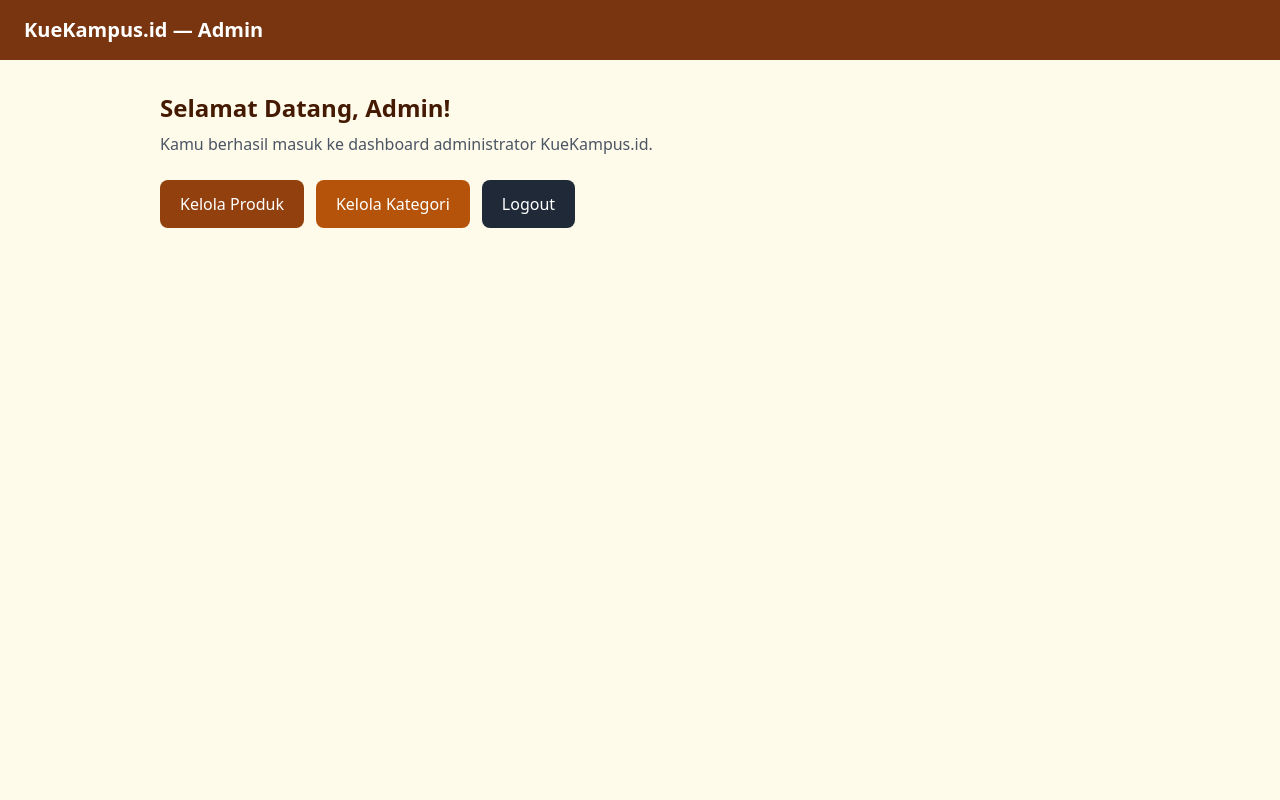
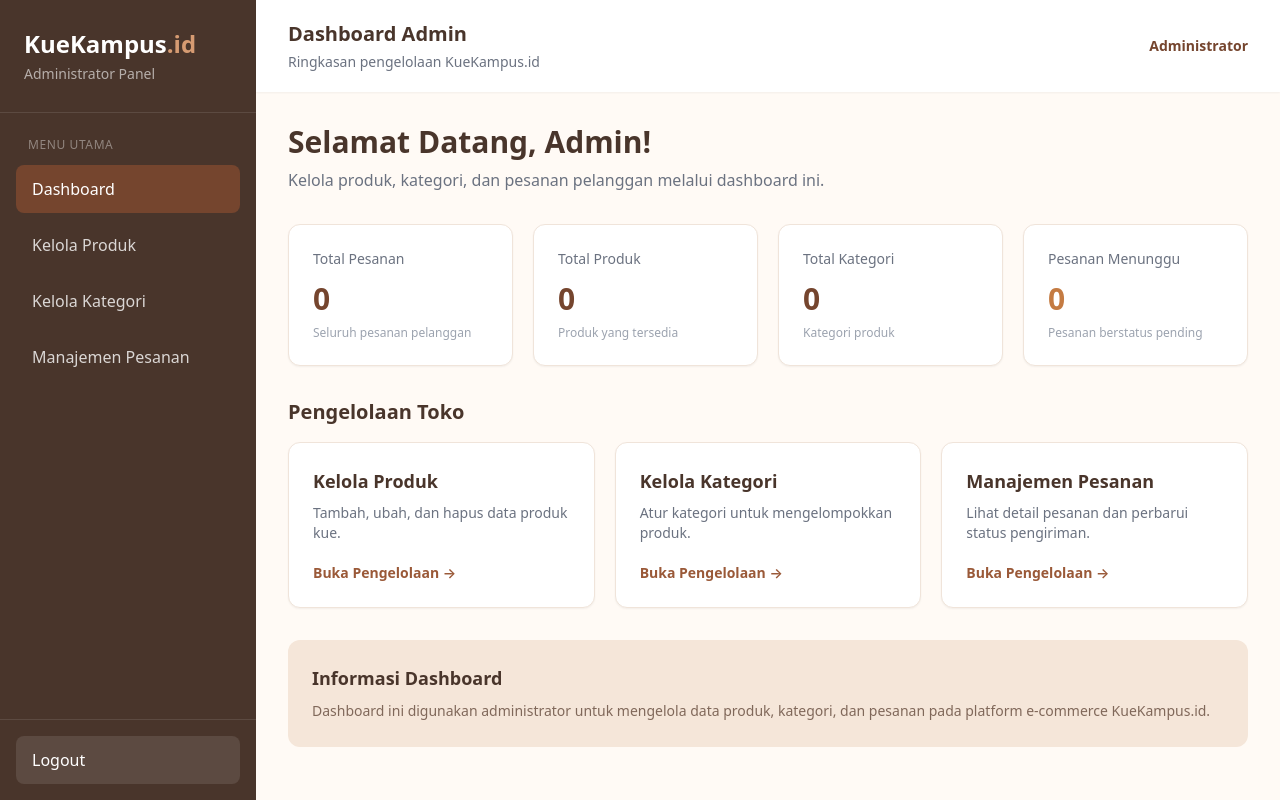
Before and after one commit to larasaprilia060406-dev/KueKampus, a Laravel app: page /admin/dashboard in a window 1280 px wide. Run offline with Laravel 10, Linux system fonts and the light colour scheme; the visitor is signed in with stand-in values (Sample User, id 1); data that the repository does not hold is empty; style sheets or scripts are compiled from the project's sources.

Commit message:
feat: implement admin order management dashboard

```diff
--- a/resources/views/admin/dashboard.blade.php
+++ b/resources/views/admin/dashboard.blade.php
@@ -1,4 +1,3 @@
-
 <!DOCTYPE html>
 <html lang="id">
 <head>
@@ -7,39 +6,185 @@
     <title>Dashboard Admin | KueKampus.id</title>
     @vite(['resources/css/app.css', 'resources/js/app.js'])
 </head>
-<body class="min-h-screen bg-amber-50">
-    <header class="bg-amber-900 px-6 py-4 text-white">
-        <h1 class="text-xl font-bold">KueKampus.id — Admin</h1>
-    </header>
 
-    <main class="mx-auto max-w-5xl p-8">
-        <h2 class="text-2xl font-bold text-amber-950">
-            Selamat Datang, Admin!
-        </h2>
+<body class="min-h-screen bg-[#fffaf5] text-[#49352b]">
 
-        <p class="mt-2 text-gray-600">
-            Kamu berhasil masuk ke dashboard administrator KueKampus.id.
-        </p>
+<div class="flex min-h-screen">
 
-        <div class="mt-6 flex flex-wrap gap-3">
+    <!-- Sidebar -->
+    <aside class="w-64 bg-[#49352b] text-white hidden md:flex flex-col">
+
+        <div class="px-6 py-7 border-b border-white/10">
+            <h1 class="text-2xl font-bold">
+                KueKampus<span class="text-[#d69b72]">.id</span>
+            </h1>
+            <p class="text-sm text-white/60 mt-1">Administrator Panel</p>
+        </div>
+
+        <nav class="flex-1 px-4 py-6 space-y-2">
+
+            <p class="text-xs uppercase tracking-wider text-white/40 px-3 mb-3">
+                Menu Utama
+            </p>
+
+            <a href="{{ route('admin.dashboard') }}"
+               class="block rounded-lg bg-[#75452e] px-4 py-3 text-white">
+                Dashboard
+            </a>
+
             <a href="{{ route('products.index') }}"
-               class="rounded-lg bg-amber-800 px-5 py-3 text-white">
+               class="block rounded-lg px-4 py-3 text-white/80 hover:bg-white/10">
                 Kelola Produk
             </a>
 
             <a href="{{ route('categories.index') }}"
-               class="rounded-lg bg-amber-700 px-5 py-3 text-white">
+               class="block rounded-lg px-4 py-3 text-white/80 hover:bg-white/10">
                 Kelola Kategori
             </a>
 
+            <a href="{{ route('admin.orders.index') }}"
+               class="block rounded-lg px-4 py-3 text-white/80 hover:bg-white/10">
+                Manajemen Pesanan
+            </a>
+
+        </nav>
+
+        <div class="p-4 border-t border-white/10">
             <form method="POST" action="{{ route('logout') }}">
                 @csrf
                 <button type="submit"
-                    class="rounded-lg bg-gray-800 px-5 py-3 text-white">
+                    class="w-full rounded-lg bg-white/10 px-4 py-3 text-left text-white hover:bg-white/20">
                     Logout
                 </button>
             </form>
         </div>
+
+    </aside>
+
+    <!-- Konten Utama -->
+    <main class="flex-1 min-w-0">
+
+        <!-- Header -->
+        <header class="bg-white px-5 md:px-8 py-5 shadow-sm flex flex-wrap justify-between items-center gap-3">
+            <div>
+                <h2 class="text-xl font-bold">Dashboard Admin</h2>
+                <p class="text-sm text-gray-500 mt-1">
+                    Ringkasan pengelolaan KueKampus.id
+                </p>
+            </div>
+
+            <div class="text-sm text-[#75452e] font-semibold">
+                Administrator
+            </div>
+        </header>
+
+        <div class="p-5 md:p-8">
+
+            <!-- Sambutan -->
+            <div class="mb-8">
+                <h1 class="text-2xl md:text-3xl font-bold text-[#49352b]">
+                    Selamat Datang, Admin!
+                </h1>
+
+                <p class="text-gray-500 mt-2">
+                    Kelola produk, kategori, dan pesanan pelanggan melalui dashboard ini.
+                </p>
+            </div>
+
+            <!-- Statistik -->
+            <div class="grid grid-cols-1 sm:grid-cols-2 xl:grid-cols-4 gap-5 mb-8">
+
+                <div class="bg-white rounded-xl p-6 shadow-sm border border-[#f0e4da]">
+                    <p class="text-sm text-gray-500">Total Pesanan</p>
+                    <h3 class="text-3xl font-bold mt-3 text-[#75452e]">
+                        {{ $totalOrders }}
+                    </h3>
+                    <p class="text-xs text-gray-400 mt-2">Seluruh pesanan pelanggan</p>
+                </div>
+
+                <div class="bg-white rounded-xl p-6 shadow-sm border border-[#f0e4da]">
+                    <p class="text-sm text-gray-500">Total Produk</p>
+                    <h3 class="text-3xl font-bold mt-3 text-[#75452e]">
+                        {{ $totalProducts }}
+                    </h3>
+                    <p class="text-xs text-gray-400 mt-2">Produk yang tersedia</p>
+                </div>
+
+                <div class="bg-white rounded-xl p-6 shadow-sm border border-[#f0e4da]">
+                    <p class="text-sm text-gray-500">Total Kategori</p>
+                    <h3 class="text-3xl font-bold mt-3 text-[#75452e]">
+                        {{ $totalCategories }}
+                    </h3>
+                    <p class="text-xs text-gray-400 mt-2">Kategori produk</p>
+                </div>
+
+                <div class="bg-white rounded-xl p-6 shadow-sm border border-[#f0e4da]">
+                    <p class="text-sm text-gray-500">Pesanan Menunggu</p>
+                    <h3 class="text-3xl font-bold mt-3 text-[#c47b42]">
+                        {{ $pendingOrders }}
+                    </h3>
+                    <p class="text-xs text-gray-400 mt-2">Pesanan berstatus pending</p>
+                </div>
+
+            </div>
+
+            <!-- Menu Pengelolaan -->
+            <div class="mb-8">
+                <h2 class="text-xl font-bold mb-4">Pengelolaan Toko</h2>
+
+                <div class="grid grid-cols-1 md:grid-cols-3 gap-5">
+
+                    <a href="{{ route('products.index') }}"
+                       class="bg-white rounded-xl p-6 shadow-sm border border-[#f0e4da] hover:shadow-md transition">
+                        <h3 class="font-bold text-lg">Kelola Produk</h3>
+                        <p class="text-sm text-gray-500 mt-2">
+                            Tambah, ubah, dan hapus data produk kue.
+                        </p>
+                        <p class="text-[#9a5938] font-semibold text-sm mt-5">
+                            Buka Pengelolaan →
+                        </p>
+                    </a>
+
+                    <a href="{{ route('categories.index') }}"
+                       class="bg-white rounded-xl p-6 shadow-sm border border-[#f0e4da] hover:shadow-md transition">
+                        <h3 class="font-bold text-lg">Kelola Kategori</h3>
+                        <p class="text-sm text-gray-500 mt-2">
+                            Atur kategori untuk mengelompokkan produk.
+                        </p>
+                        <p class="text-[#9a5938] font-semibold text-sm mt-5">
+                            Buka Pengelolaan →
+                        </p>
+                    </a>
+
+                    <a href="{{ route('admin.orders.index') }}"
+                       class="bg-white rounded-xl p-6 shadow-sm border border-[#f0e4da] hover:shadow-md transition">
+                        <h3 class="font-bold text-lg">Manajemen Pesanan</h3>
+                        <p class="text-sm text-gray-500 mt-2">
+                            Lihat detail pesanan dan perbarui status pengiriman.
+                        </p>
+                        <p class="text-[#9a5938] font-semibold text-sm mt-5">
+                            Buka Pengelolaan →
+                        </p>
+                    </a>
+
+                </div>
+            </div>
+
+            <!-- Informasi -->
+            <div class="bg-[#f5e6d9] rounded-xl p-6">
+                <h2 class="font-bold text-lg">Informasi Dashboard</h2>
+                <p class="text-sm text-[#80685a] mt-2 leading-relaxed">
+                    Dashboard ini digunakan administrator untuk mengelola
+                    data produk, kategori, dan pesanan pada platform
+                    e-commerce KueKampus.id.
+                </p>
+            </div>
+
+        </div>
+
     </main>
+
+</div>
+
 </body>
 </html>
--- a/routes/web.php
+++ b/routes/web.php
@@ -6,6 +6,7 @@ use App\Http\Controllers\CategoryController;
 use App\Http\Controllers\CartController;
 use App\Http\Controllers\PaymentController;
 use App\Http\Controllers\MidtransNotificationController;
+use App\Http\Controllers\Admin\OrderController;
 use Illuminate\Support\Facades\Route;
 
 /*
@@ -66,7 +67,12 @@ Route::middleware(['auth', 'admin'])->group(function () {
 
     // Dashboard Admin
     Route::get('/admin/dashboard', function () {
-        return view('admin.dashboard');
+        return view('admin.dashboard', [
+            'totalOrders' => \App\Models\Order::count(),
+            'totalProducts' => \App\Models\Product::count(),
+            'totalCategories' => \App\Models\Category::count(),
+            'pendingOrders' => \App\Models\Order::where('order_status', 'pending')->count(),
+        ]);
     })->name('admin.dashboard');
 
     // Manajemen Produk
@@ -74,6 +80,15 @@ Route::middleware(['auth', 'admin'])->group(function () {
 
     // Manajemen Kategori
     Route::resource('categories', CategoryController::class);
+
+    Route::get('/admin/orders', [OrderController::class, 'index'])
+        ->name('admin.orders.index');
+
+    Route::get('/admin/orders/{order}', [OrderController::class, 'show'])
+        ->name('admin.orders.show');
+
+    Route::patch('/admin/orders/{order}/status', [OrderController::class, 'updateStatus'])
+        ->name('admin.orders.updateStatus');
 });
 
 // Shopping Cart
```
Also changed, not shown: app/Http/Controllers/Admin/OrderController.php (added, +44 -0 lines), resources/views/admin/orders/index.blade.php (added, +157 -0 lines), resources/views/admin/orders/show.blade.php (added, +215 -0 lines).
